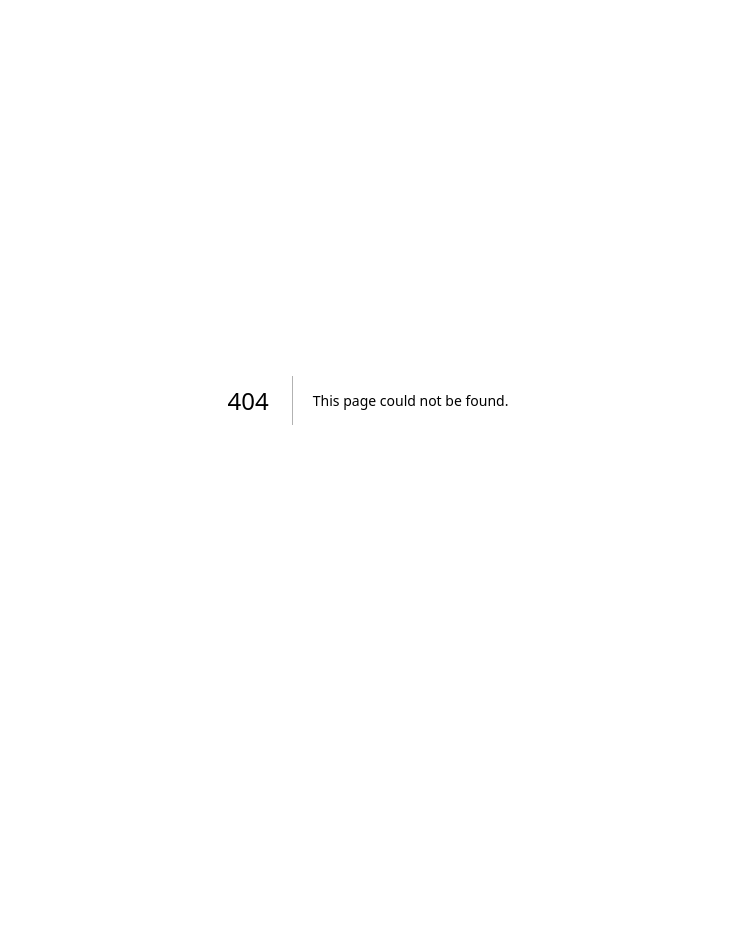
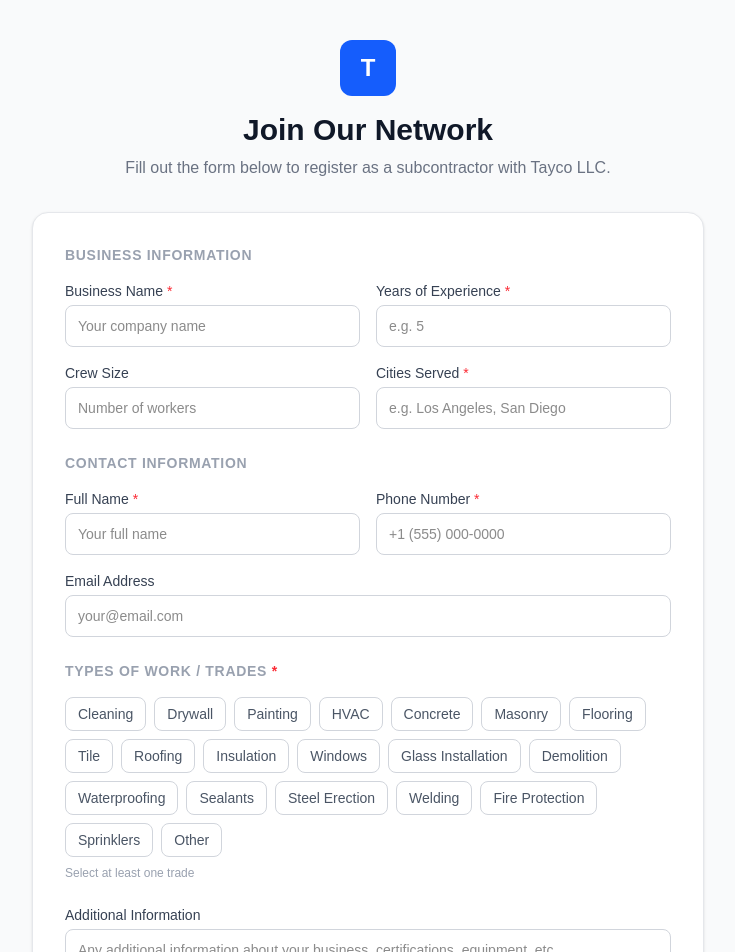
Before and after one commit to taylord0410/tayco-crm, a Next.js app: page /registro in a window 1280 px wide. Before the commit this address had no page. Shown: the top 952 px of the page, without its empty margins (272-1007 px from the left). Before the commit the page ends 800 px from the top, so only its background shows below. Built offline with nearby package versions, Linux system fonts and the light colour scheme.

Commit message:
pagina publica de registro para subcontratistas

```diff
--- /dev/null
+++ b/app/registro/page.tsx
@@ -0,0 +1,189 @@
+'use client'
+
+import { useState } from 'react'
+
+const TRADES = ['Cleaning','Drywall','Painting','HVAC','Concrete','Masonry','Flooring','Tile','Roofing','Insulation','Windows','Glass Installation','Demolition','Waterproofing','Sealants','Steel Erection','Welding','Fire Protection','Sprinklers','Other']
+
+export default function Registro() {
+  const [form, setForm] = useState({
+    businessName: '',
+    contactName: '',
+    contactEmail: '',
+    contactPhone: '',
+    crewSize: '',
+    yearsExperience: '',
+    trades: [] as string[],
+    citiesServed: '',
+    generalNotes: '',
+  })
+  const [submitted, setSubmitted] = useState(false)
+  const [saving, setSaving] = useState(false)
+  const [error, setError] = useState('')
+
+  function set(key: string, val: unknown) {
+    setForm(p => ({ ...p, [key]: val }))
+  }
+
+  function toggleTrade(trade: string) {
+    setForm(p => ({
+      ...p,
+      trades: p.trades.includes(trade)
+        ? p.trades.filter(t => t !== trade)
+        : [...p.trades, trade],
+    }))
+  }
+
+  async function handleSubmit(e: React.FormEvent) {
+    e.preventDefault()
+    setSaving(true)
+    setError('')
+    try {
+      const fields: Record<string, unknown> = {
+        'Business Name':          form.businessName,
+        'Primary Contact Name':   form.contactName,
+        'Contact Email':          form.contactEmail,
+        'Contact Phone':          form.contactPhone,
+        'Crew Size':              form.crewSize ? Number(form.crewSize) : undefined,
+        'Types of Work/Trades':   form.trades,
+        'Cities Served':          form.citiesServed,
+        'General Notes':          form.yearsExperience ? `Years of experience: ${form.yearsExperience}. ${form.generalNotes}` : form.generalNotes,
+        'Approval Status':        'Pending',
+      }
+      const res = await fetch('/api/airtable', {
+        method: 'POST',
+        headers: { 'Content-Type': 'application/json' },
+        body: JSON.stringify({ tab: 'contractors', fields }),
+      })
+      const data = await res.json()
+      if (!res.ok) throw new Error(data.error)
+      setSubmitted(true)
+    } catch (e) {
+      setError((e as Error).message)
+    } finally {
+      setSaving(false)
+    }
+  }
+
+  if (submitted) {
+    return (
+      <div className="min-h-screen bg-gray-50 flex items-center justify-center p-4">
+        <div className="bg-white rounded-2xl shadow-lg p-10 max-w-md w-full text-center">
+          <div className="w-16 h-16 bg-green-100 rounded-full flex items-center justify-center mx-auto mb-4">
+            <svg className="w-8 h-8 text-green-600" fill="none" viewBox="0 0 24 24" stroke="currentColor">
+              <path strokeLinecap="round" strokeLinejoin="round" strokeWidth={2} d="M5 13l4 4L19 7" />
+            </svg>
+          </div>
+          <h2 className="text-2xl font-bold text-gray-900 mb-2">Thank you!</h2>
+          <p className="text-gray-500">Your information has been submitted successfully. We will be in touch soon.</p>
+        </div>
+      </div>
+    )
+  }
+
+  return (
+    <div className="min-h-screen bg-gray-50 py-10 px-4">
+      <div className="max-w-2xl mx-auto">
+
+        {/* Header */}
+        <div className="text-center mb-8">
+          <div className="w-14 h-14 rounded-xl bg-blue-600 flex items-center justify-center text-white font-bold text-2xl mx-auto mb-4">T</div>
+          <h1 className="text-3xl font-bold text-gray-900">Join Our Network</h1>
+          <p className="text-gray-500 mt-2">Fill out the form below to register as a subcontractor with Tayco LLC.</p>
+        </div>
+
+        <form onSubmit={handleSubmit} className="bg-white rounded-2xl shadow-sm border border-gray-200 p-8 flex flex-col gap-6">
+
+          {/* Business Info */}
+          <div>
+            <h3 className="text-sm font-semibold text-gray-400 uppercase tracking-wider mb-4">Business Information</h3>
+            <div className="grid grid-cols-1 gap-4 sm:grid-cols-2">
+              <div>
+                <label className="block text-sm font-medium text-gray-700 mb-1">Business Name <span className="text-red-500">*</span></label>
+                <input required type="text" placeholder="Your company name"
+                  className="w-full border border-gray-300 rounded-lg px-3 py-2.5 text-sm focus:outline-none focus:ring-2 focus:ring-blue-500"
+                  value={form.businessName} onChange={e => set('businessName', e.target.value)} />
+              </div>
+              <div>
+                <label className="block text-sm font-medium text-gray-700 mb-1">Years of Experience <span className="text-red-500">*</span></label>
+                <input required type="number" min="0" placeholder="e.g. 5"
+                  className="w-full border border-gray-300 rounded-lg px-3 py-2.5 text-sm focus:outline-none focus:ring-2 focus:ring-blue-500"
+                  value={form.yearsExperience} onChange={e => set('yearsExperience', e.target.value)} />
+              </div>
+              <div>
+                <label className="block text-sm font-medium text-gray-700 mb-1">Crew Size</label>
+                <input type="number" min="1" placeholder="Number of workers"
+                  className="w-full border border-gray-300 rounded-lg px-3 py-2.5 text-sm focus:outline-none focus:ring-2 focus:ring-blue-500"
+                  value={form.crewSize} onChange={e => set('crewSize', e.target.value)} />
+              </div>
+              <div>
+                <label className="block text-sm font-medium text-gray-700 mb-1">Cities Served <span className="text-red-500">*</span></label>
+                <input required type="text" placeholder="e.g. Los Angeles, San Diego"
+                  className="w-full border border-gray-300 rounded-lg px-3 py-2.5 text-sm focus:outline-none focus:ring-2 focus:ring-blue-500"
+                  value={form.citiesServed} onChange={e => set('citiesServed', e.target.value)} />
+              </div>
+            </div>
+          </div>
+
+          {/* Contact Info */}
+          <div>
+            <h3 className="text-sm font-semibold text-gray-400 uppercase tracking-wider mb-4">Contact Information</h3>
+            <div className="grid grid-cols-1 gap-4 sm:grid-cols-2">
+              <div>
+                <label className="block text-sm font-medium text-gray-700 mb-1">Full Name <span className="text-red-500">*</span></label>
+                <input required type="text" placeholder="Your full name"
+                  className="w-full border border-gray-300 rounded-lg px-3 py-2.5 text-sm focus:outline-none focus:ring-2 focus:ring-blue-500"
+                  value={form.contactName} onChange={e => set('contactName', e.target.value)} />
+              </div>
+              <div>
+                <label className="block text-sm font-medium text-gray-700 mb-1">Phone Number <span className="text-red-500">*</span></label>
+                <input required type="tel" placeholder="+1 (555) 000-0000"
+                  className="w-full border border-gray-300 rounded-lg px-3 py-2.5 text-sm focus:outline-none focus:ring-2 focus:ring-blue-500"
+                  value={form.contactPhone} onChange={e => set('contactPhone', e.target.value)} />
+              </div>
+              <div className="sm:col-span-2">
+                <label className="block text-sm font-medium text-gray-700 mb-1">Email Address</label>
+                <input type="email" placeholder="your@email.com"
+                  className="w-full border border-gray-300 rounded-lg px-3 py-2.5 text-sm focus:outline-none focus:ring-2 focus:ring-blue-500"
+                  value={form.contactEmail} onChange={e => set('contactEmail', e.target.value)} />
+              </div>
+            </div>
+          </div>
+
+          {/* Trades */}
+          <div>
+            <h3 className="text-sm font-semibold text-gray-400 uppercase tracking-wider mb-4">Types of Work / Trades <span className="text-red-500">*</span></h3>
+            <div className="flex flex-wrap gap-2">
+              {TRADES.map(trade => (
+                <button key={trade} type="button" onClick={() => toggleTrade(trade)}
+                  className={`px-3 py-1.5 rounded-lg text-sm font-medium border transition-all ${
+                    form.trades.includes(trade)
+                      ? 'bg-blue-600 text-white border-blue-600'
+                      : 'bg-white text-gray-600 border-gray-300 hover:border-blue-400'
+                  }`}
+                >{trade}</button>
+              ))}
+            </div>
+            {form.trades.length === 0 && <p className="text-xs text-gray-400 mt-2">Select at least one trade</p>}
+          </div>
+
+          {/* Notes */}
+          <div>
+            <label className="block text-sm font-medium text-gray-700 mb-1">Additional Information</label>
+            <textarea rows={3} placeholder="Any additional information about your business, certifications, equipment, etc."
+              className="w-full border border-gray-300 rounded-lg px-3 py-2.5 text-sm focus:outline-none focus:ring-2 focus:ring-blue-500"
+              value={form.generalNotes} onChange={e => set('generalNotes', e.target.value)} />
+          </div>
+
+          {error && <p className="text-red-600 text-sm text-center">{error}</p>}
+
+          <button type="submit" disabled={saving || form.trades.length === 0}
+            className="w-full bg-blue-600 hover:bg-blue-700 disabled:opacity-50 text-white font-semibold py-3 rounded-xl transition-colors text-base">
+            {saving ? 'Submitting...' : 'Submit Application'}
+          </button>
+
+          <p className="text-xs text-gray-400 text-center">By submitting this form, you agree to be contacted by Tayco LLC regarding subcontracting opportunities.</p>
+        </form>
+      </div>
+    </div>
+  )
+}
--- a/middleware.ts
+++ b/middleware.ts
@@ -5,7 +5,8 @@ export function middleware(req: NextRequest) {
   const isLoginPage = req.nextUrl.pathname === '/login'
   const isApi = req.nextUrl.pathname.startsWith('/api')
 
-  if (isApi || isLoginPage) return NextResponse.next()
+  const isRegistro = req.nextUrl.pathname.startsWith('/registro')
+  if (isApi || isLoginPage || isRegistro) return NextResponse.next()
 
   if (!session) {
     return NextResponse.redirect(new URL('/login', req.url))
```
